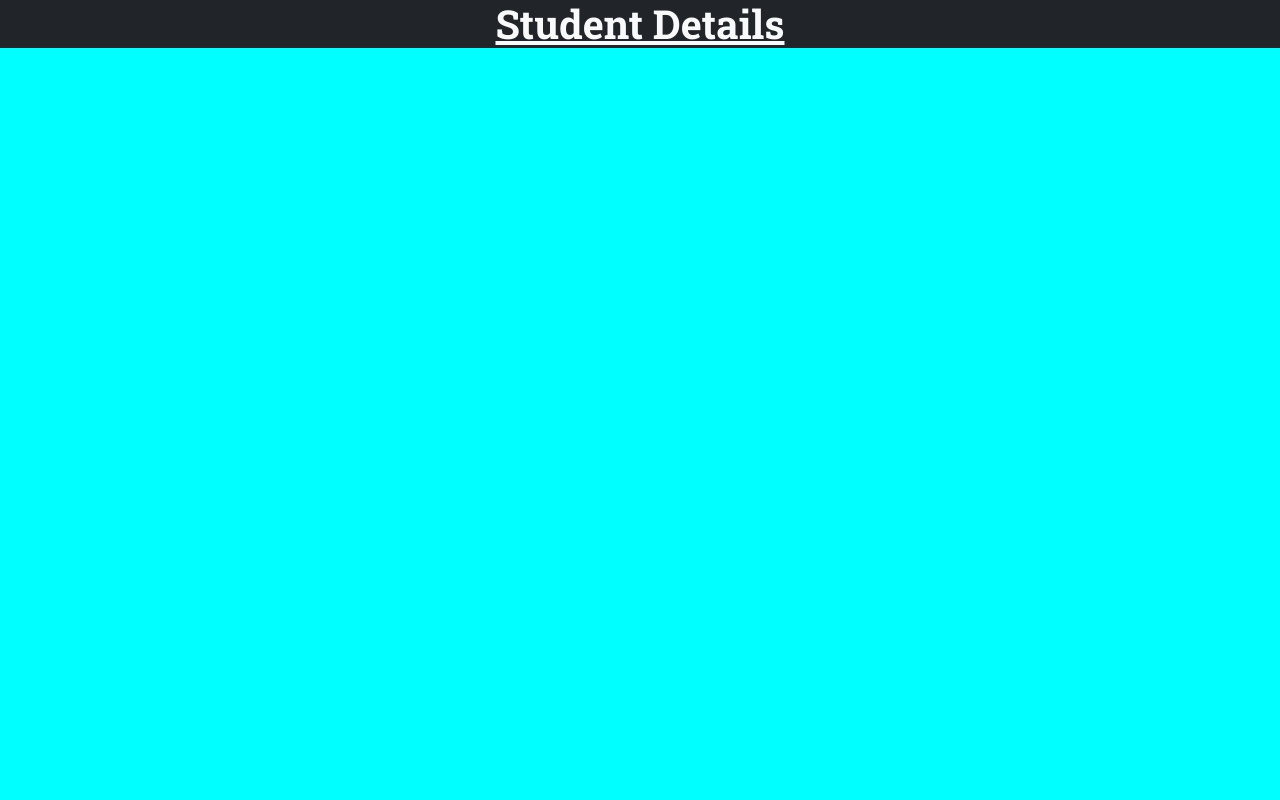
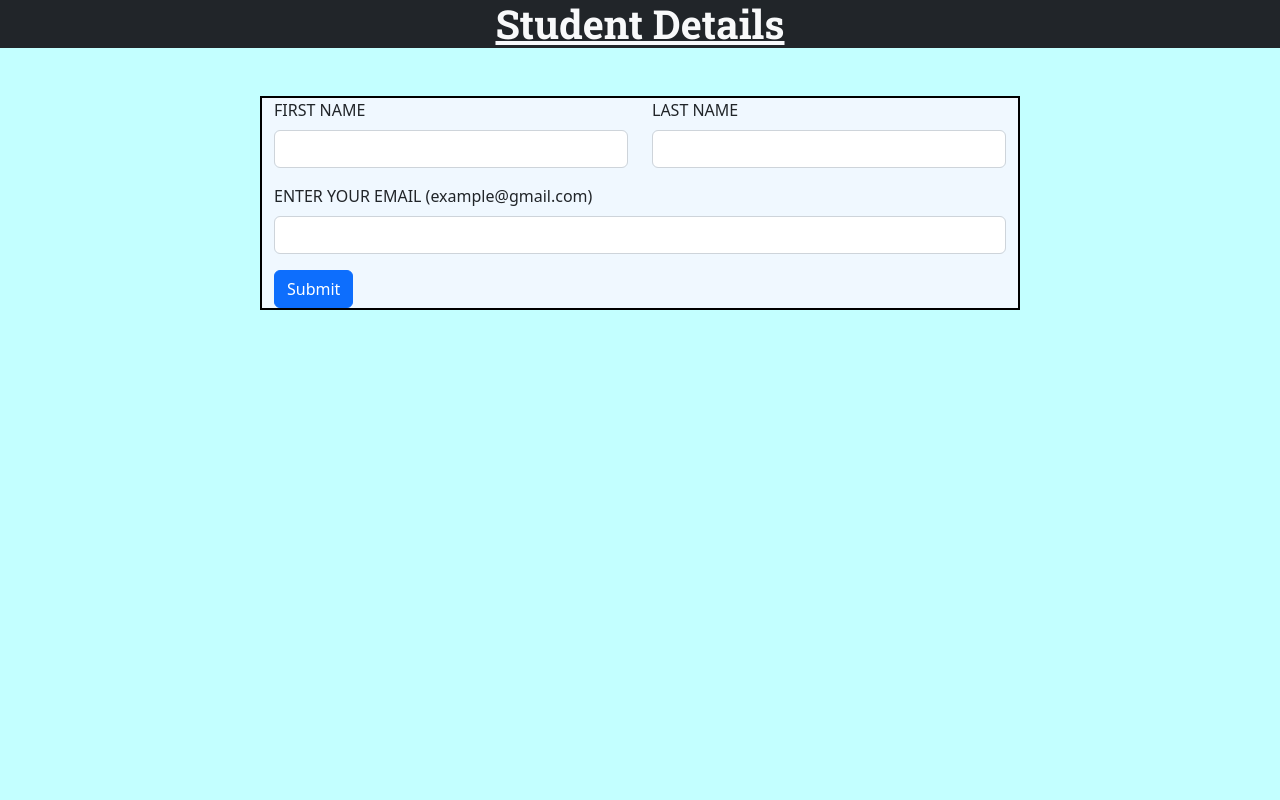
Before and after one commit to Satya-901/CRUD-Operation-in-PHP, a PHP site: page / in a window 1280 px wide. Run offline with PHP 8.4, Linux system fonts and the light colour scheme.

Commit message:
adding form

```diff
--- a/index.php
+++ b/index.php
@@ -1,4 +1,5 @@
 <html lang="en">
+
 <head>
     <meta charset="UTF-8">
     <meta http-equiv="X-UA-Compatible" content="IE=edge">
@@ -8,14 +9,47 @@
     <link rel="stylesheet" href="https://cdn.jsdelivr.net/npm/bootstrap@5.2.3/dist/css/bootstrap.min.css">
     <!-- ===FOnr link=== -->
     <link rel="preconnect" href="https://fonts.googleapis.com">
-<link rel="preconnect" href="https://fonts.gstatic.com" crossorigin>
-<link href="https://fonts.googleapis.com/css2?family=Roboto+Slab:wght@700&display=swap" rel="stylesheet">
-<!-- ===Custom CSS=== -->
-<link rel="stylesheet" href="style.css">
+    <link rel="preconnect" href="https://fonts.gstatic.com" crossorigin>
+    <link href="https://fonts.googleapis.com/css2?family=Roboto+Slab:wght@700&display=swap" rel="stylesheet">
+    <!-- ===Custom CSS=== -->
+    <link rel="stylesheet" href="style.css">
 </head>
+
 <body>
     <h1 class="text-center bg-dark text-light">Student Details</h1>
+    <div class="Container mt-5">
+        <div class="row">
+            <div class="col-2"></div>
+            <div class="col-8  box">
+                <form>
+                    <div class="mb-3">
+                        <div class="row">
+                            <div class="col-6">
+                                <label for="fname" class="form-label">FIRST NAME</label>
+                                <input type="text" class="form-control" id="fname" name="fname">
+                            </div>
+                            <div class="col-6">
+                                <label for="lname" class="form-label">LAST NAME</label>
+                                <input type="text" name="lname" id="lname" class="form-control">
+                            </div>
+                        </div>
+                    </div>
+                    <div class="mb-3">
+                        <label for="email"  class="form-label">ENTER YOUR EMAIL <span class="disabled">(example@gmail.com)</span> </label>
+                        <input type="email" name="email" id="email" class="form-control">
+                    </div>
+                    <button type="submit" class="btn btn-primary">Submit</button>
+                </form>
+            </div>
+            <div class="col-2"></div>
+        </div>
+    </div>
+
+
+
+
     <!-- ===JS CDN link=== -->
     <script src="https://cdn.jsdelivr.net/npm/bootstrap@5.2.3/dist/js/bootstrap.bundle.min.js"></script>
 </body>
+
 </html>
--- a/style.css
+++ b/style.css
@@ -4,9 +4,13 @@
     padding: 0;
 }
 body{
-    background-color: aqua;
+    background-color: rgba(0, 255, 255, 0.234);
 }
 h1{
     font-family: 'Roboto Slab', serif;
     text-decoration: underline;
 }
+.box{
+    background-color: aliceblue;
+    border: 2px solid black;
+}
```
